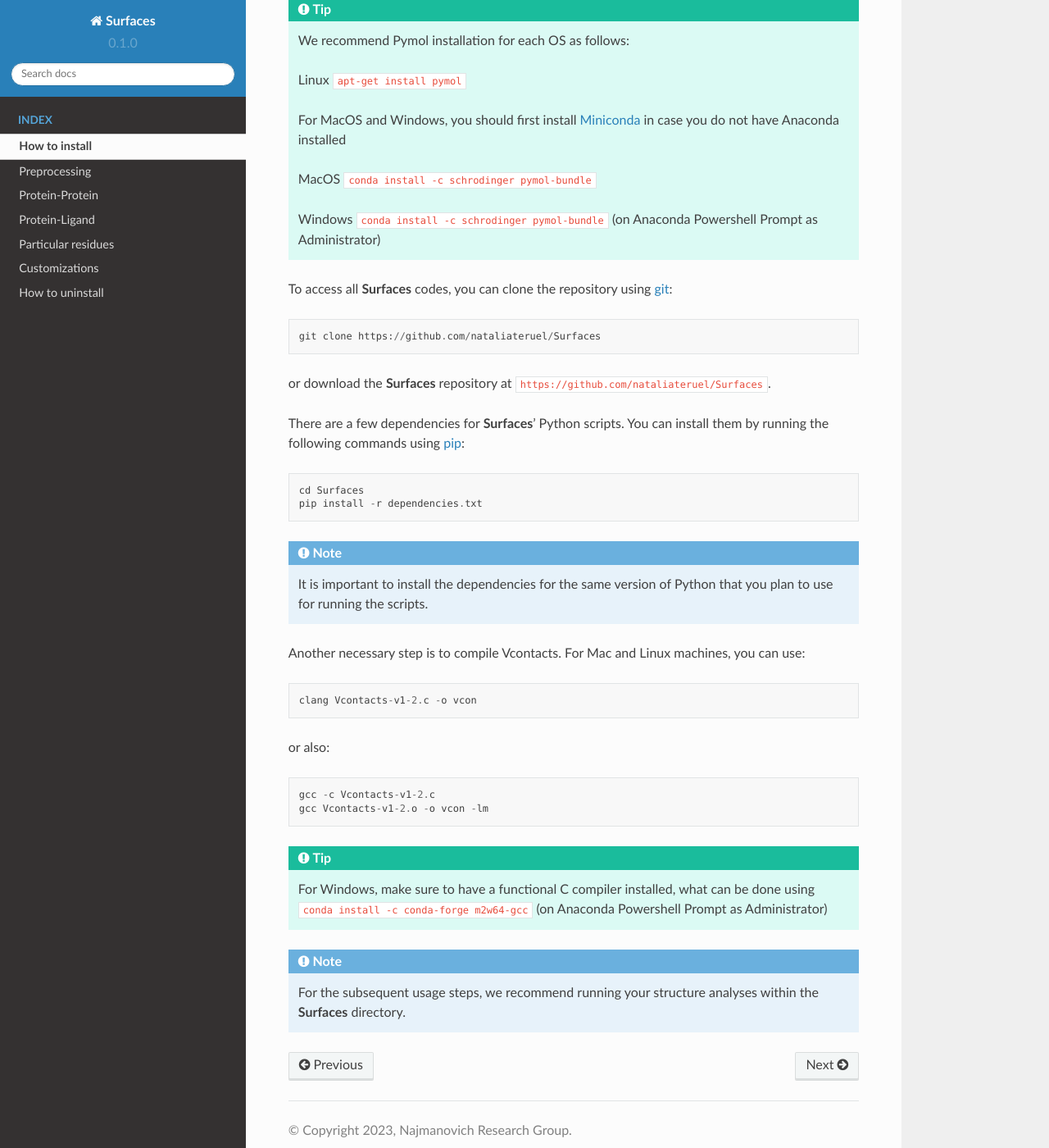
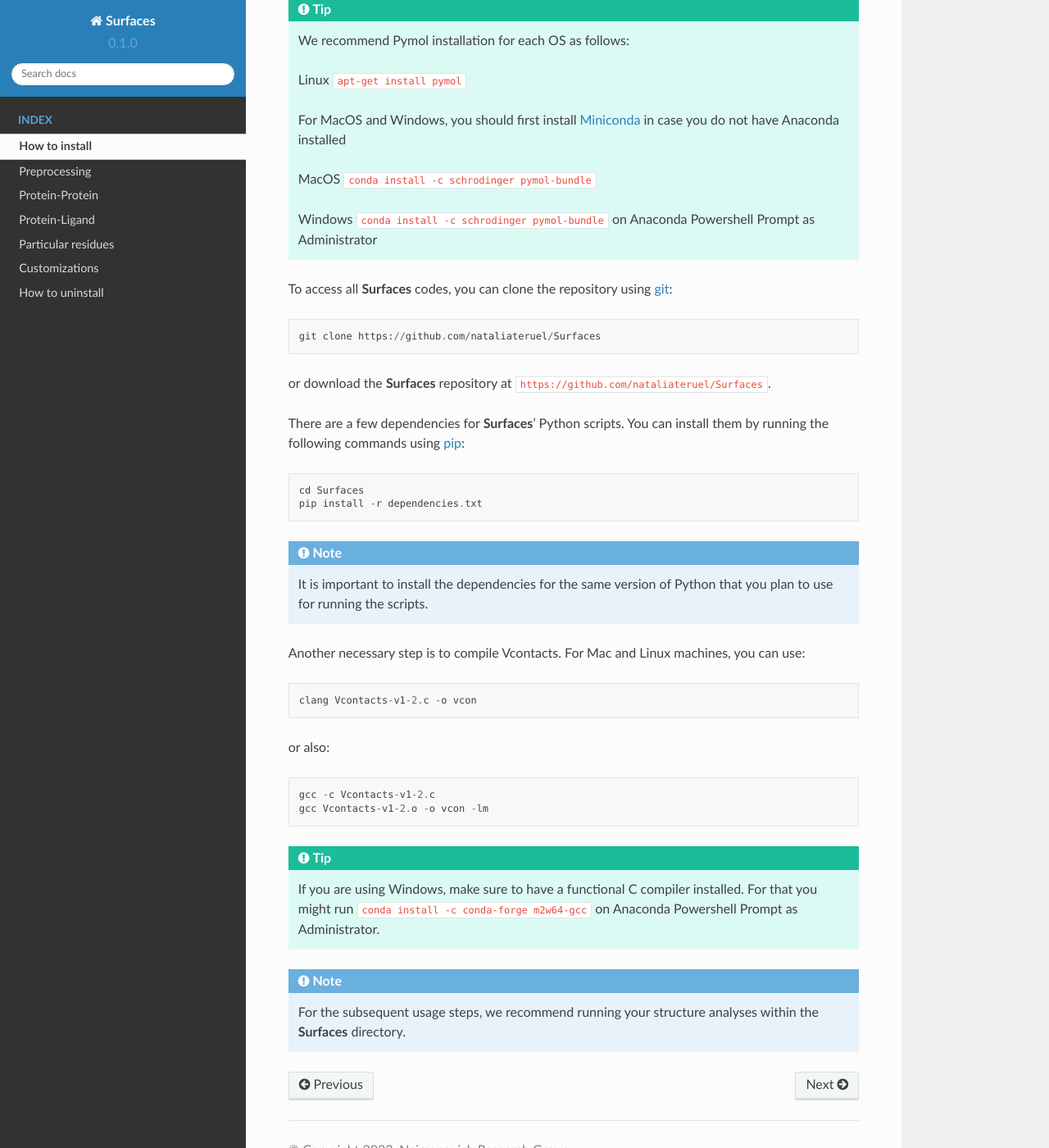
Before and after one commit to nataliateruel/Surfaces_tutorial, a Sphinx documentation site: the page built from docs/source/How_to_install.rst, in a window 1280 px wide and 1400 px high, scrolled down 283 px. Shown: the whole window at 82% size. Built offline with Sphinx 7.4.7 and the Read the Docs theme 2.0.0, drawn with Linux system fonts in a browser that asks for light colours.

Commit message:
Update How_to_install.rst

```diff
--- a/docs/source/How_to_install.rst
+++ b/docs/source/How_to_install.rst
@@ -15,7 +15,7 @@
 
 	MacOS ``conda install -c schrodinger pymol-bundle``
 
-	Windows ``conda install -c schrodinger pymol-bundle`` (on Anaconda Powershell Prompt as Administrator)
+	Windows ``conda install -c schrodinger pymol-bundle`` on Anaconda Powershell Prompt as Administrator
 
 
 To access all **Surfaces** codes, you can clone the repository using `git <https://github.com/git-guides/install-git>`_::
@@ -44,7 +44,7 @@
 
 .. tip::
 
-	For Windows, make sure to have a functional C compiler installed, what can be done using ``conda install -c conda-forge m2w64-gcc`` (on Anaconda Powershell Prompt as Administrator)
+	If you are using Windows, make sure to have a functional C compiler installed. For that you might run ``conda install -c conda-forge m2w64-gcc`` on Anaconda Powershell Prompt as Administrator.
 
 .. note::
 
```
